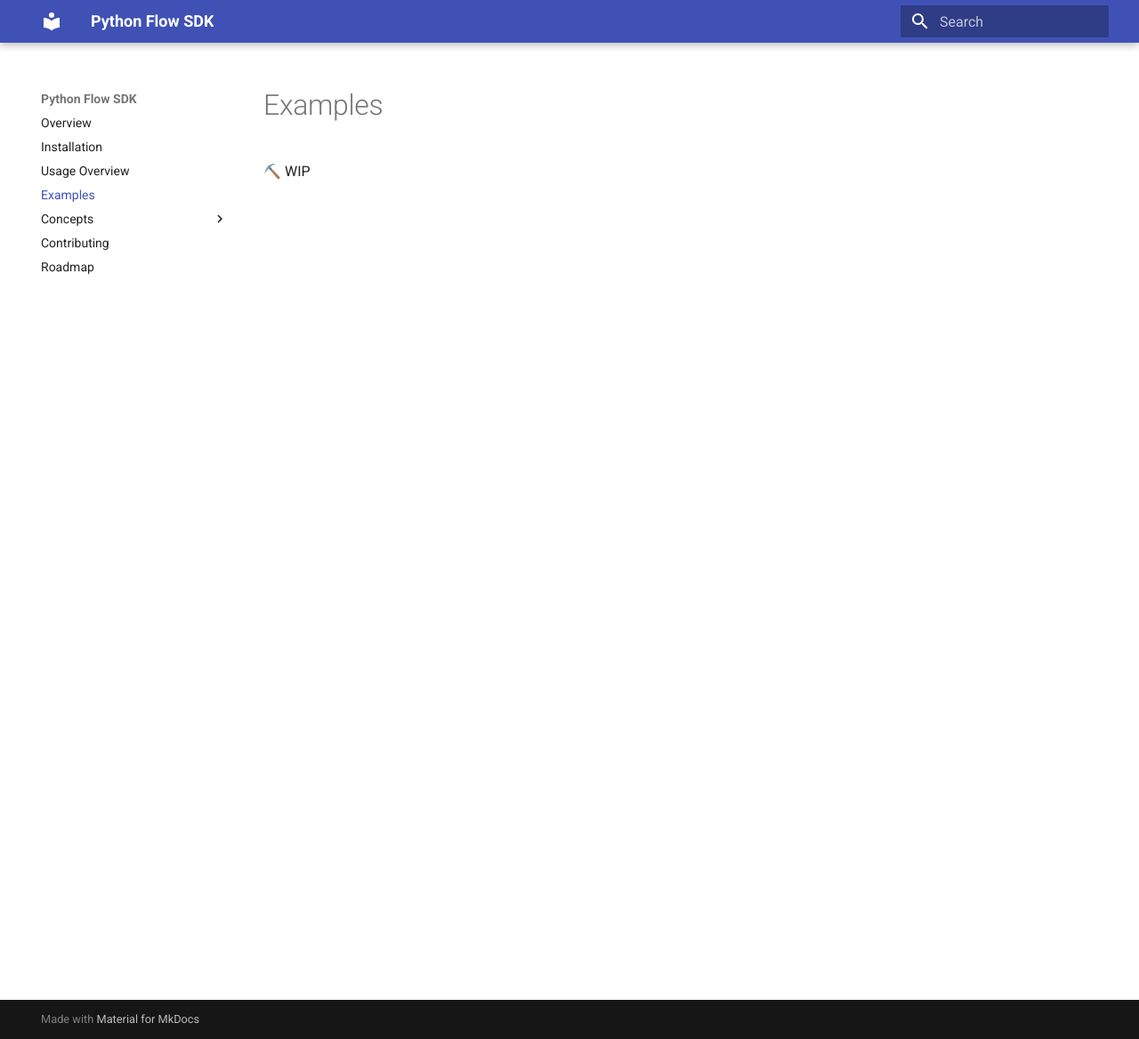
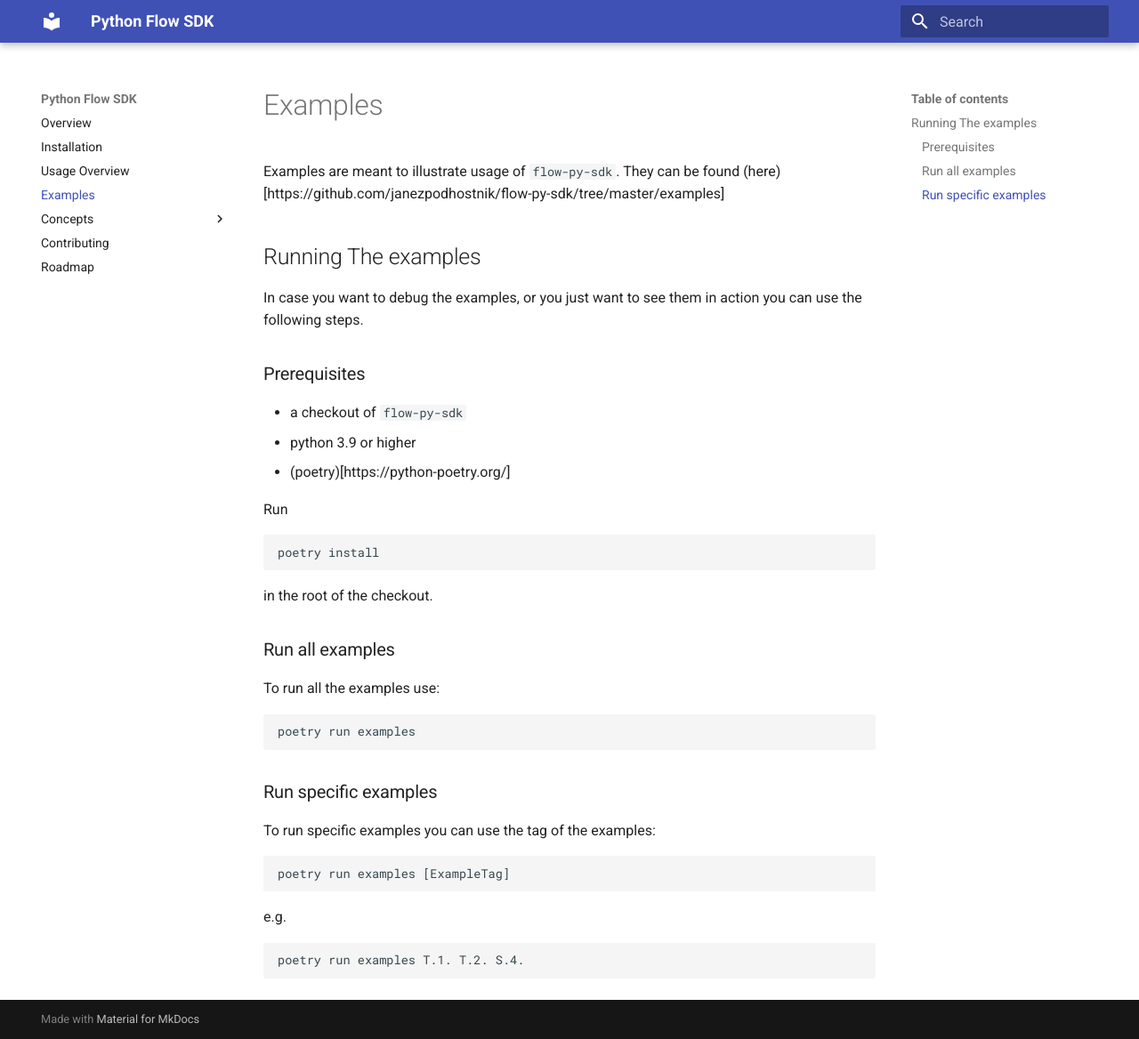
Before and after one commit to janezpodhostnik/flow-py-sdk, an MkDocs documentation site: the page built from docs/examples.md, in a window 1280 px wide and 1168 px high. Shown: the whole window at 89% size. Built offline with MkDocs 1.6.1 and Material for MkDocs 9.7.7, drawn with Linux system fonts in a browser that asks for light colours.

Commit message:
docs update

````diff
--- a/docs/examples.md
+++ b/docs/examples.md
@@ -1,3 +1,46 @@
 # Examples
 
-⛏️ WIP
+Examples are meant to illustrate usage of `flow-py-sdk`. They can be found (here)[https://github.com/janezpodhostnik/flow-py-sdk/tree/master/examples]
+
+
+## Running The examples
+
+In case you want to debug the examples, or you just want to see them in action you can use the following steps.
+
+### Prerequisites
+
+
+- a checkout of `flow-py-sdk`
+- python 3.9 or higher
+- (poetry)[https://python-poetry.org/]
+
+Run
+
+```sh
+poetry install
+```
+
+in the root of the checkout.
+
+### Run all examples
+
+To run all the examples use:
+
+```sh
+poetry run examples
+```
+
+
+### Run specific examples
+
+To run specific examples you can use the tag of the examples:
+
+```sh
+poetry run examples [ExampleTag]
+```
+
+e.g.
+
+```sh
+poetry run examples T.1. T.2. S.4.
+```
````
Also changed, not shown: README.md (+1 -1 lines), docs/installation.md (+17 -1 lines).
